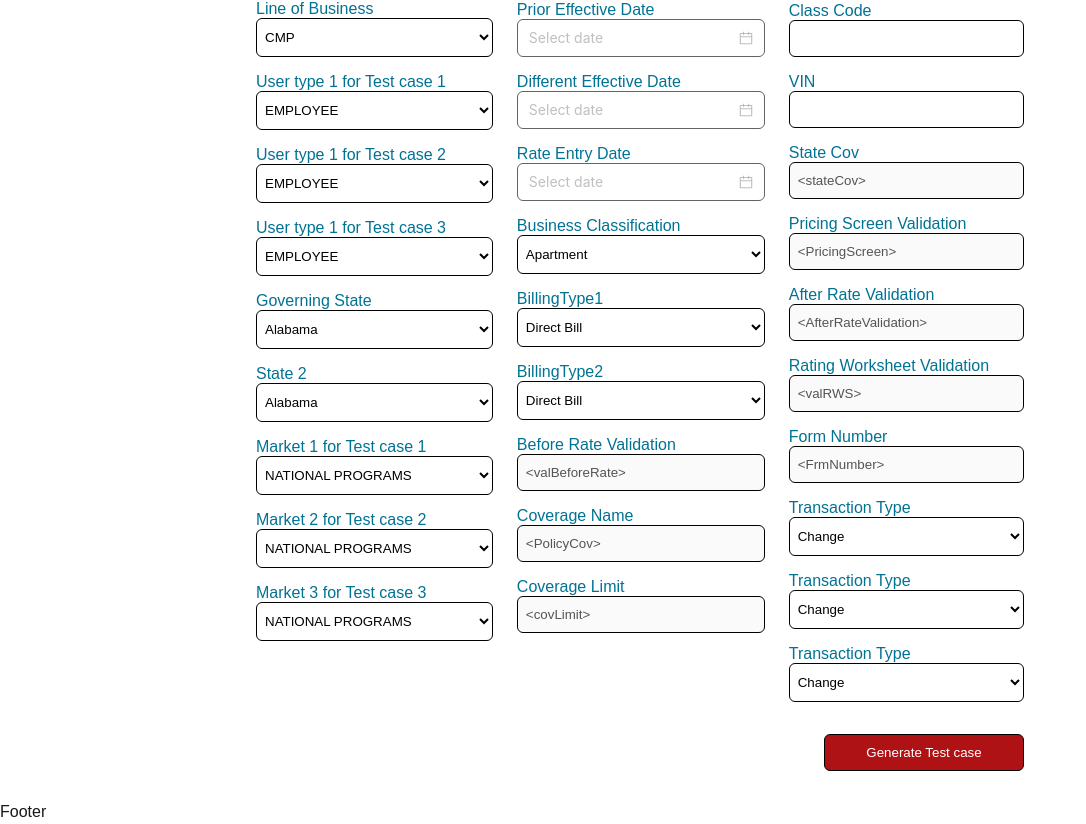
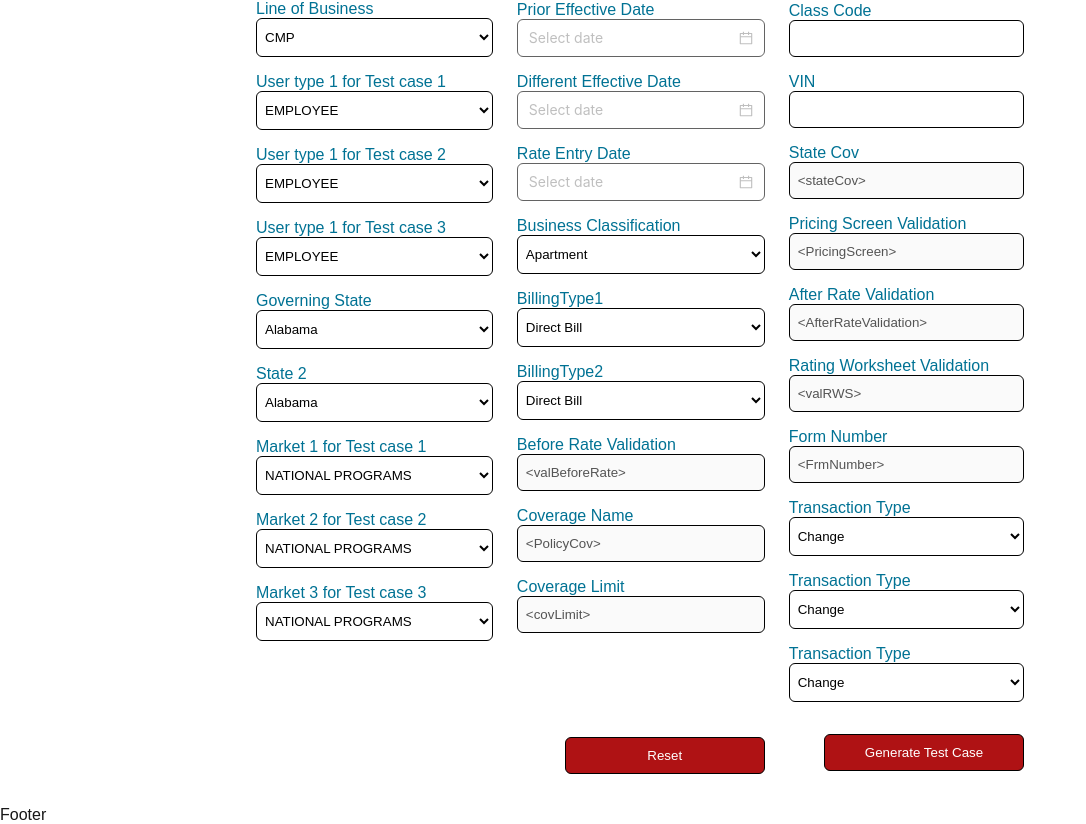
Before and after one commit to Mnak256/acn-excel-to-web, a Next.js app: page /test-data in a window 1280 px wide. Shown: the part 189-1013 px from the top of the page, without its empty margins (0-1086 px from the left). Built offline with nearby package versions, Linux system fonts and the light colour scheme.

Commit message:
Adding Reset button

```diff
--- a/src/app/globals.css
+++ b/src/app/globals.css
@@ -51,7 +51,7 @@ select {
   padding-inline: 4px;
 }
 
-button, input[type="submit"] {
+button, input[type="submit"], input[type="reset"] {
   min-width: 200px;
   background-color: #af1214;
   color: white;
--- a/src/app/test-data/page.js
+++ b/src/app/test-data/page.js
@@ -30,7 +30,7 @@ export default function InputForm() {
           <label htmlFor="StoryNumber" className={styles.label}>
             Story Number
           </label>
-          <input type="text" id="StoryNumber" name="StoryNumber" className={styles.input}/>
+          <input type="text" id="StoryNumber" name="StoryNumber" className={styles.input} />
 
           <label htmlFor="LoBus" className={styles.label}>
             Line of Business
@@ -181,6 +181,13 @@ export default function InputForm() {
             name="CoverageLimit"
             value="<covLimit>"
           />
+          <br />
+          <br />
+          <br />
+          <br />
+          <label className={styles.buttonContainer}>
+            <input type="reset" value="Reset" />
+          </label>
         </div>
         <div className={styles.flex}>
           <label htmlFor="VehicleType" className={styles.label}>
@@ -204,12 +211,12 @@ export default function InputForm() {
           <label htmlFor="ClassCode" className={styles.label}>
             Class Code
           </label>
-          <input type="text" id="ClassCode" name="ClassCode" className={styles.input}/>
+          <input type="text" id="ClassCode" name="ClassCode" className={styles.input} />
 
           <label htmlFor="VINNum" className={styles.label}>
             VIN
           </label>
-          <input type="text" id="VINNum" name="VINNum" className={styles.input}/>
+          <input type="text" id="VINNum" name="VINNum" className={styles.input} />
 
           <label htmlFor="stateCov" className={styles.label}>
             State Cov
@@ -280,10 +287,8 @@ export default function InputForm() {
             id="subTransactionType3"
             label="Transaction Type"
           />
-
           <label className={styles.buttonContainer}>
-            {/* <TestGenerateButton /> */}
-            <input type="submit" value="Generate Test case" />
+            <input type="submit" value="Generate Test Case" />
           </label>
         </div>
       </div>
--- a/src/app/test-data/page.module.css
+++ b/src/app/test-data/page.module.css
@@ -19,7 +19,6 @@
 .buttonContainer {
   margin-block-start: 32px;
   text-align: right;
-  gap: 24px;
 }
 
 .input{
```
